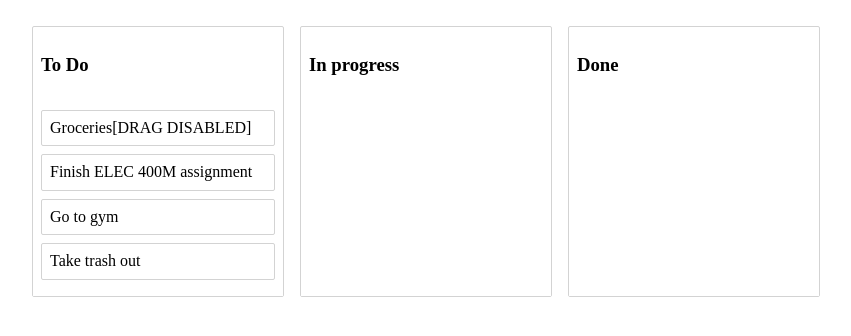
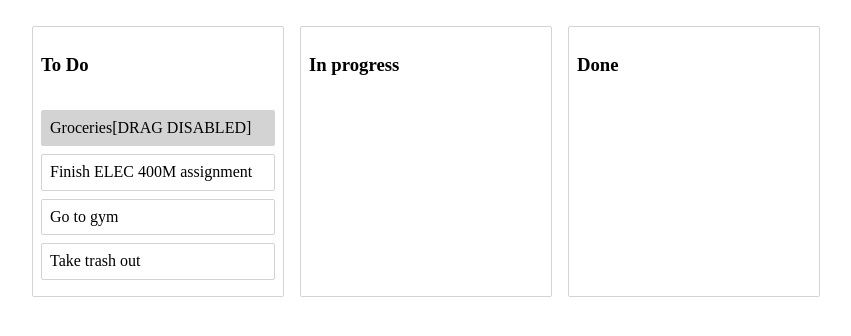
Before and after one commit to mathewbushuru/drag-and-drop-task-app, a React (Create React App) app: page / in a window 1280 px wide. Shown: the top 336 px of the page, without its empty margins (214-1065 px from the left). Built offline with nearby package versions, Linux system fonts and the light colour scheme.

Commit message:
conditionally disable drag

```diff
--- a/src/components/Task.jsx
+++ b/src/components/Task.jsx
@@ -7,7 +7,12 @@ const Container = styled.div`
   border-radius: 2px;
   padding: 8px;
   margin-bottom: 8px;
-  background-color: ${(props) => (props.isDragging ? "lightgreen" : "white")};
+  background-color: ${(props) =>
+    props.isDragDisabled
+      ? "lightgrey"
+      : props.isDragging
+      ? "lightgreen"
+      : "white"};
   display: flex;
 `;
 const Handle = styled.div`
@@ -19,11 +24,12 @@ const Handle = styled.div`
 `;
 
 const Task = (props) => {
+  const isDragDisabled = props.task.id === "task-1";
   return (
     <Draggable
       draggableId={props.task.id}
       index={props.index}
-      isDragDisabled={props.task.id === "task-1"}
+      isDragDisabled={isDragDisabled}
     >
       {(provided, snapshot) => (
         <Container
@@ -31,6 +37,7 @@ const Task = (props) => {
           {...provided.dragHandleProps}
           ref={provided.innerRef}
           isDragging={snapshot.isDragging}
+          isDragDisabled={isDragDisabled}
         >
           {/* <Handle {...provided.dragHandleProps}/> */}
           {props.task.content}
```
